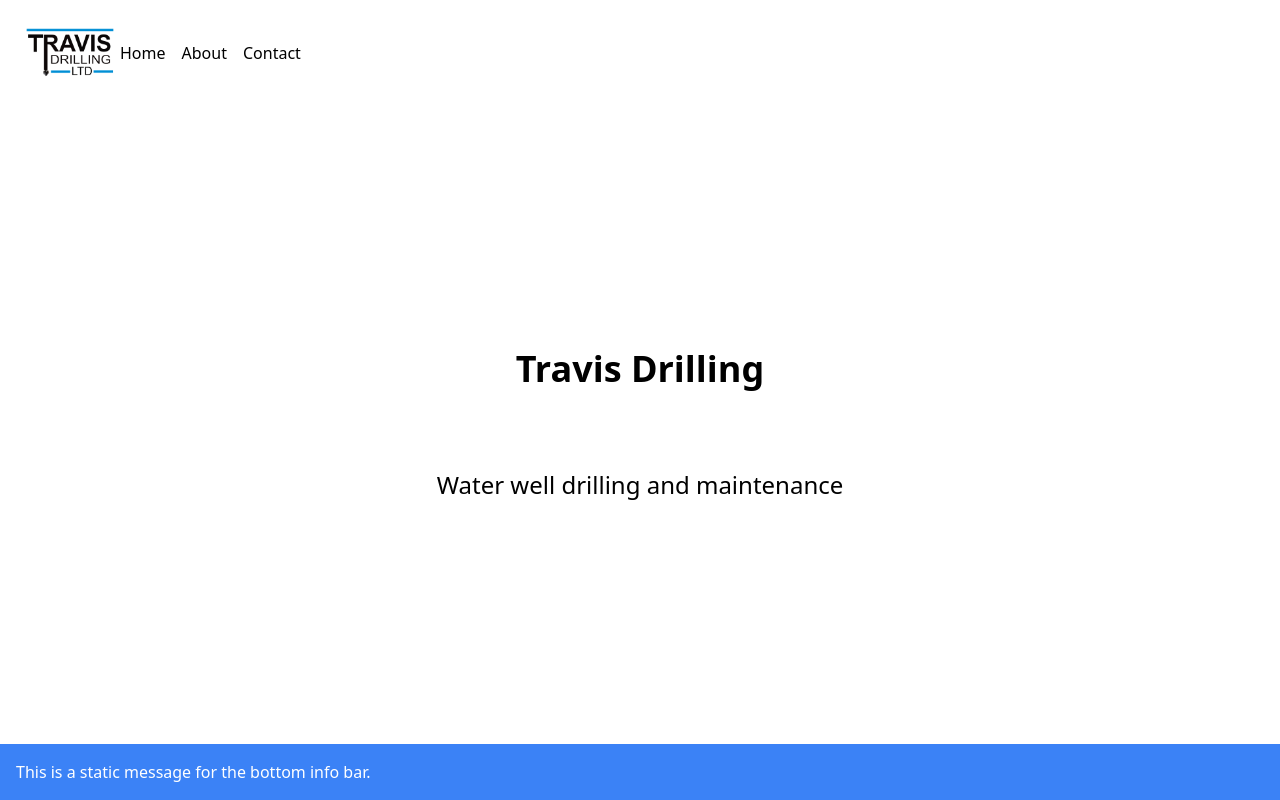
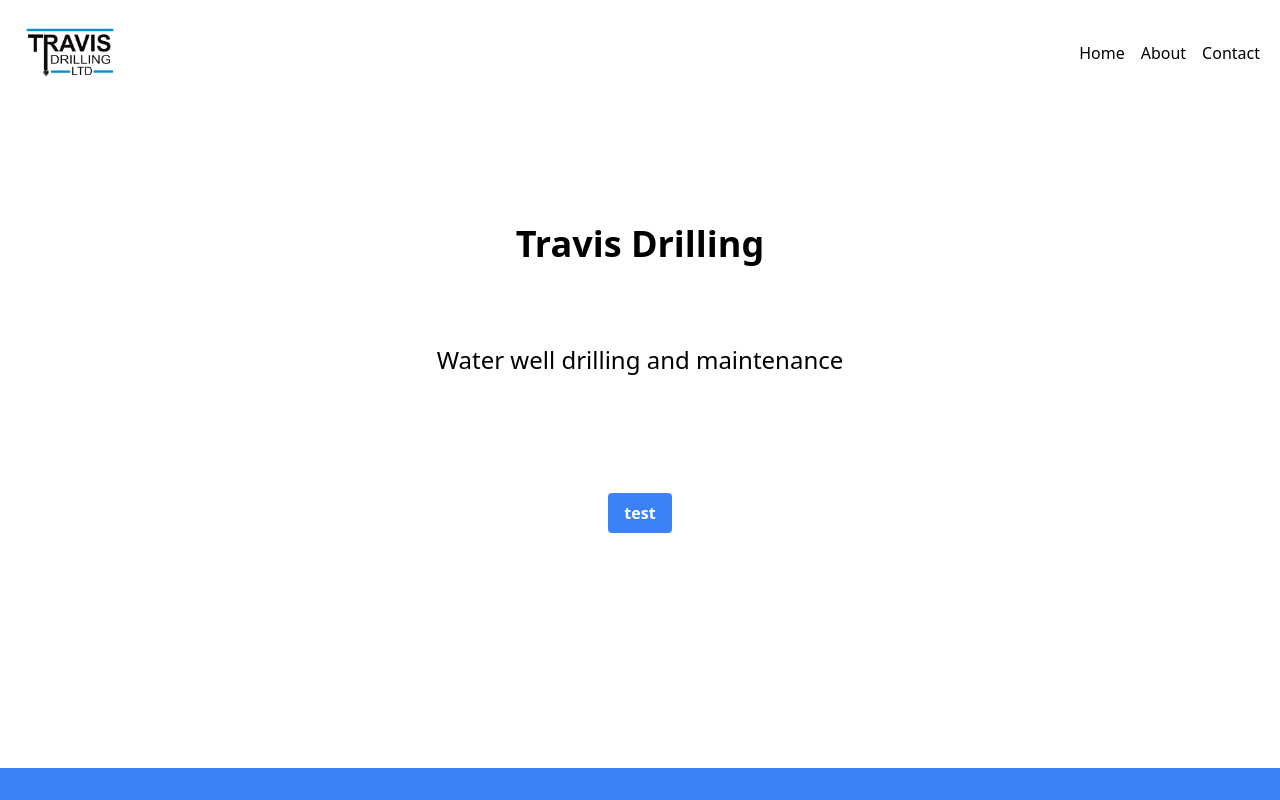
Before and after one commit to Logan9312/Travis-Drilling, a Next.js app: page / in a window 1280 px wide. Built offline with nearby package versions, Linux system fonts and the light colour scheme.

Commit message:
Syncing Changes

```diff
--- a/components/Navbar.tsx
+++ b/components/Navbar.tsx
@@ -13,8 +13,8 @@
         />
       </Link>
 
-      <nav>
-        <ul className="flex ml-auto space-x-4">
+      <nav className="flex ml-auto">
+        <ul className="flex ml-auto space-x-4 justify-center">
           <li>
             <Link href="/" passHref>
               <span className="cursor-pointer text-black">Home</span>
@@ -34,6 +34,6 @@
       </nav>
     </header>
   );
-};
+}
 
 export default Navbar;
--- a/components/infobar.tsx
+++ b/components/infobar.tsx
@@ -3,7 +3,7 @@
 function BottomInfoBar() {
   return (
     <div className="bg-blue-500 p-4">
-      <p className="text-white">This is a static message for the bottom info bar.</p>
+      <p className="text-white"></p>
     </div>
   );
 }
--- a/package.json
+++ b/package.json
@@ -9,7 +9,11 @@
     "start": "next start"
   },
   "dependencies": {
+    "@emotion/react": "^11.11.0",
+    "@emotion/styled": "^11.11.0",
     "@heroicons/react": "^2.0.18",
+    "@mui/material": "^5.13.3",
+    "@radix-ui/react-separator": "^1.0.3",
     "@t3-oss/env-nextjs": "^0.3.1",
     "next": "^13.4.2",
     "react": "18.2.0",
--- a/src/pages/about.tsx
+++ b/src/pages/about.tsx
@@ -6,10 +6,11 @@
         <div className="bg-white min-h-screen flex flex-col">
             <Navbar />
             <div className="flex-1 flex flex-col justify-center items-center">
-                <p className="text-black">About Page</p>
+                <p className="text-black">Travis Drilling Ltd. is a locally owned and operated business in Alberta, Canada.</p>
             </div>
             <BottomInfoBar />
         </div>
+
     )
 };
 
--- a/src/pages/contact.tsx
+++ b/src/pages/contact.tsx
@@ -17,7 +17,7 @@
             </p>
             <p className="text-gray-800 flex items-center">
               <PhoneIcon className="w-5 h-5 mr-2" />
-              <span className="font-bold mr-1">Phone: </span> +1-123-456-1234
+              <span className="font-bold mr-1">Phone: </span> (780) 967 - 5620
             </p>
           </div>
         </div>
--- a/src/pages/index.tsx
+++ b/src/pages/index.tsx
@@ -6,10 +6,14 @@
 
     <div className="bg-white min-h-screen flex flex-col">
       <Navbar />
-      <div className="flex-1 flex flex-col justify-center items-center">
+      <div className="bg-white flex-1 flex flex-col justify-center items-center">
+
         <h1 className="text-4xl font-bold mb-20">Travis Drilling</h1>
         <p className="text-2xl text-center">Water well drilling and maintenance</p>
         <p className="text-sm text-center"></p>
+      </div>
+      <div className="flex-1 flex flex-col items-center">
+        <button className="bg-blue-500 hover:bg-blue-700 text-white font-bold py-2 px-4 rounded">test</button>
       </div>
       <BottomInfoBar />
     </div>
```
Also changed, not shown: src/pages/page.module.css (added, +9 -0 lines), 1 other file (tests, documents, lock files or other folders).
